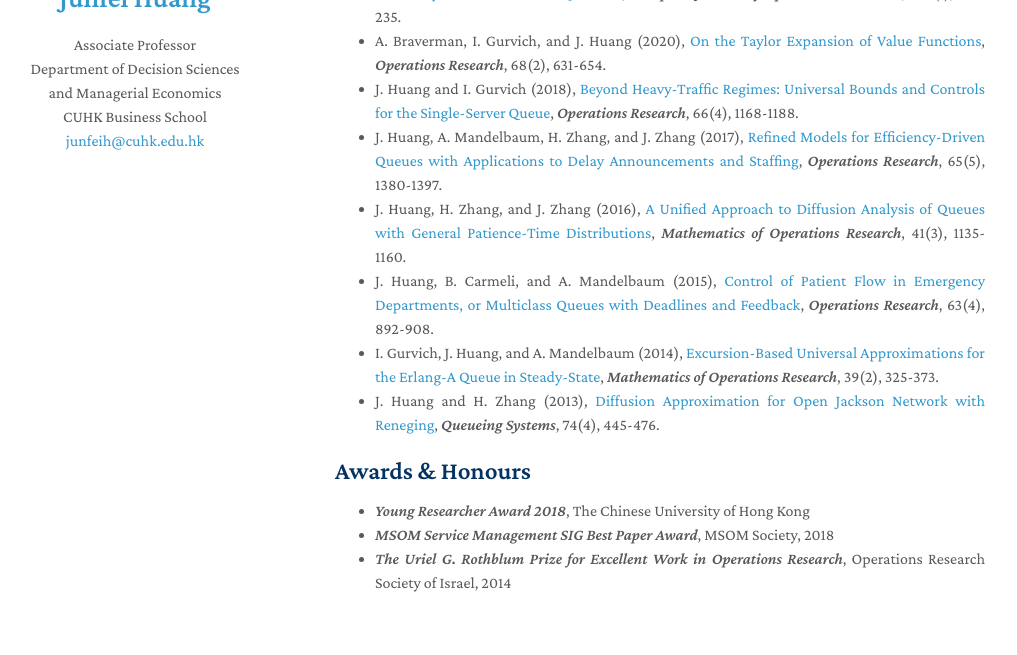
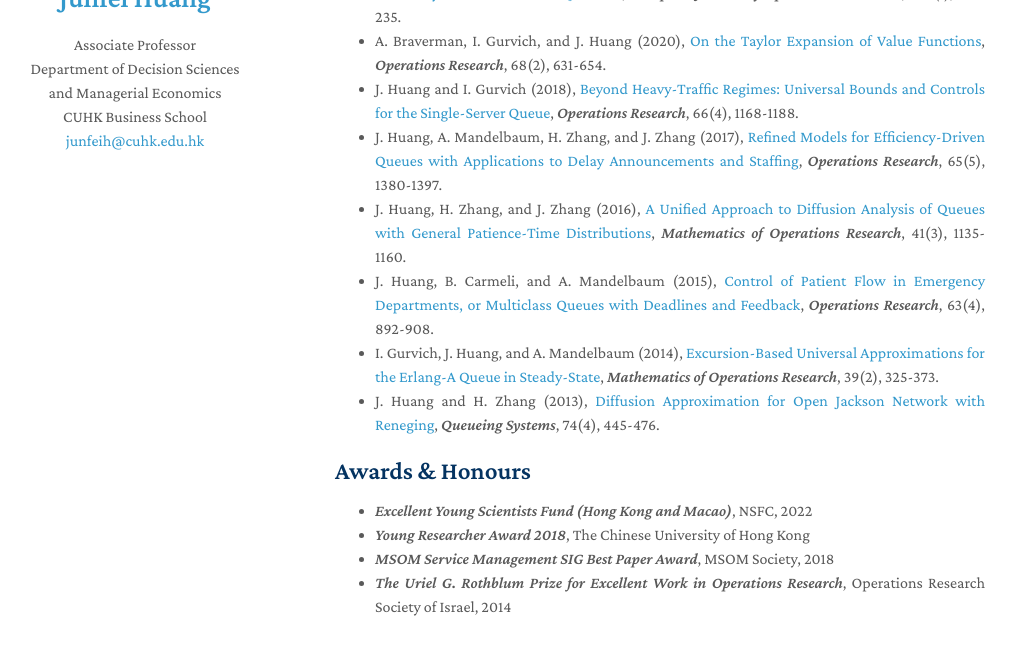
Before and after one commit to hjfcuhk/hjfcuhk.github.io, a Jekyll site: the page built from index.md, in a window 1280 px wide and 900 px high, scrolled down 513 px, cut to the strip 211-866 px from the top of the window. Shown: the whole strip, without its empty margins (135-1152 px from the left). Built offline with Jekyll 4.4.1, drawn with Linux system fonts in a browser that asks for light colours; nearby versions of some CDN libraries; a style sheet for code colours, icons or effects is not loaded; our own code applies the rules of GitHub Pages for plain Markdown files.

Commit message:
Update index.md

```diff
--- a/index.md
+++ b/index.md
@@ -31,6 +31,7 @@ Stochastic Modeling and Optimization, Numerical Methods and Algorithms, Service
 
 ## Awards & Honours
 
+- *Excellent Young Scientists Fund (Hong Kong and Macao)*, NSFC, 2022
 - *Young Researcher Award 2018*, The Chinese University of Hong Kong
 - *MSOM Service Management SIG Best Paper Award*, MSOM Society, 2018
 - *The Uriel G. Rothblum Prize for Excellent Work in Operations Research*, Operations Research Society of Israel, 2014
```
